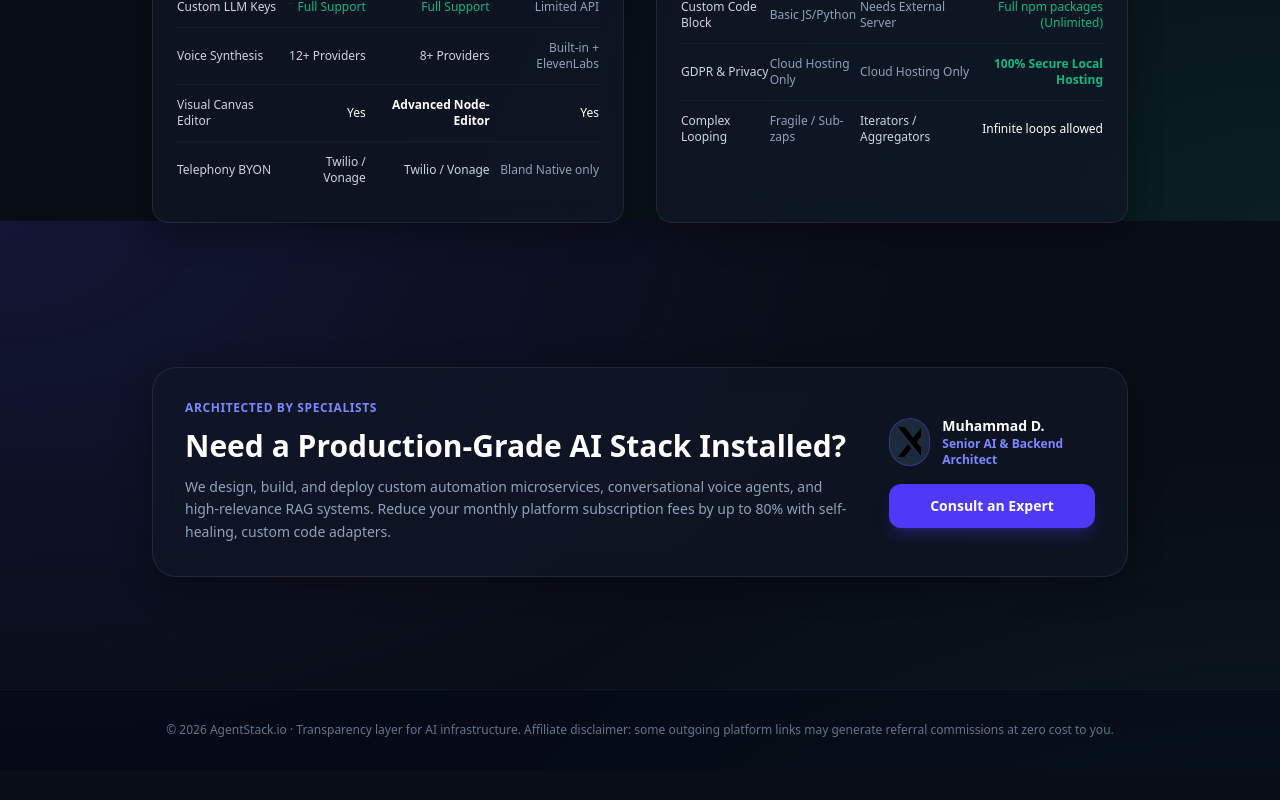
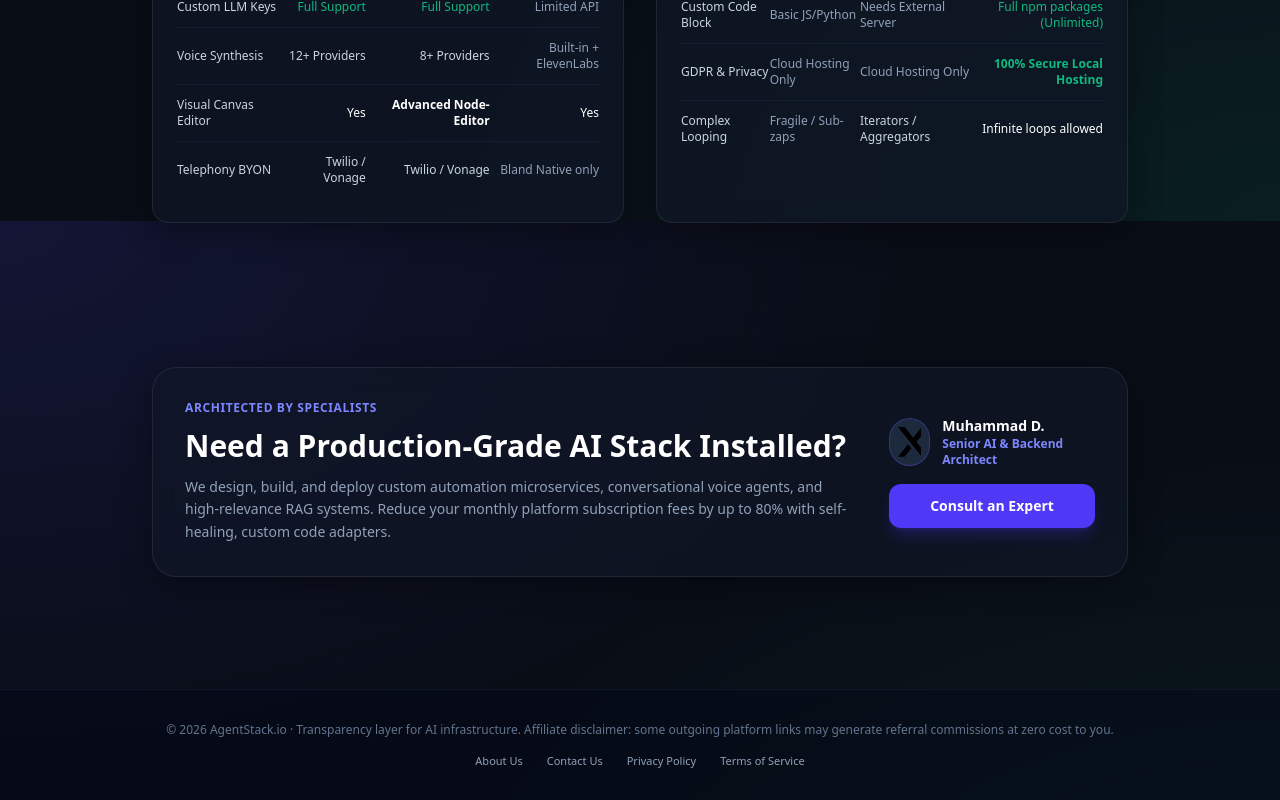
Before and after one commit to MUHAMMADDIN786/agentstack-web, a Next.js app: page / in a window 1280 px wide. Shown: the part 2179-2979 px from the top of the page. Before the commit the page ends 2949 px from the top, so only its background shows below. Built offline with nearby package versions, Linux system fonts and the light colour scheme.

Commit message:
Deploy About Us, Contact Us, Privacy Policy, and Terms of Service pages

```diff
--- a/src/app/page.tsx
+++ b/src/app/page.tsx
@@ -1409,8 +1409,14 @@ export default function Home() {
       </section>
 
       {/* FOOTER */}
-      <footer className="mt-auto border-t border-slate-900 bg-slate-950/40 py-8 px-6 text-center text-xs text-slate-500">
+      <footer className="mt-auto border-t border-slate-900 bg-slate-950/40 py-8 px-6 text-center text-xs text-slate-500 flex flex-col gap-4">
         <p>© 2026 AgentStack.io · Transparency layer for AI infrastructure. Affiliate disclaimer: some outgoing platform links may generate referral commissions at zero cost to you.</p>
+        <div className="flex justify-center gap-6 text-[11px] text-slate-400 font-medium">
+          <a href="/about" className="hover:underline hover:text-white transition-colors">About Us</a>
+          <a href="/contact" className="hover:underline hover:text-white transition-colors">Contact Us</a>
+          <a href="/privacy" className="hover:underline hover:text-white transition-colors">Privacy Policy</a>
+          <a href="/terms" className="hover:underline hover:text-white transition-colors">Terms of Service</a>
+        </div>
       </footer>
     </div>
   );
```
